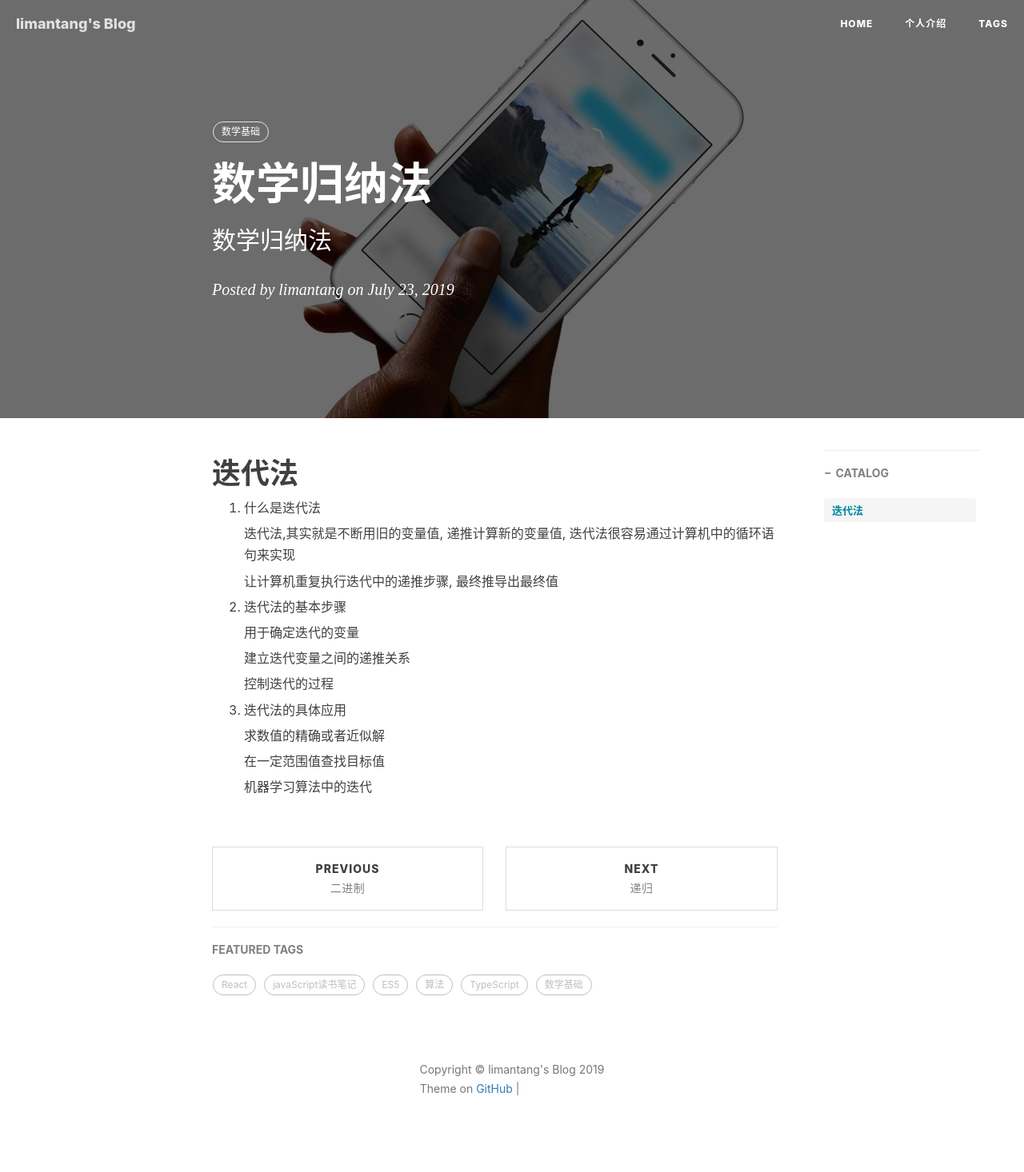
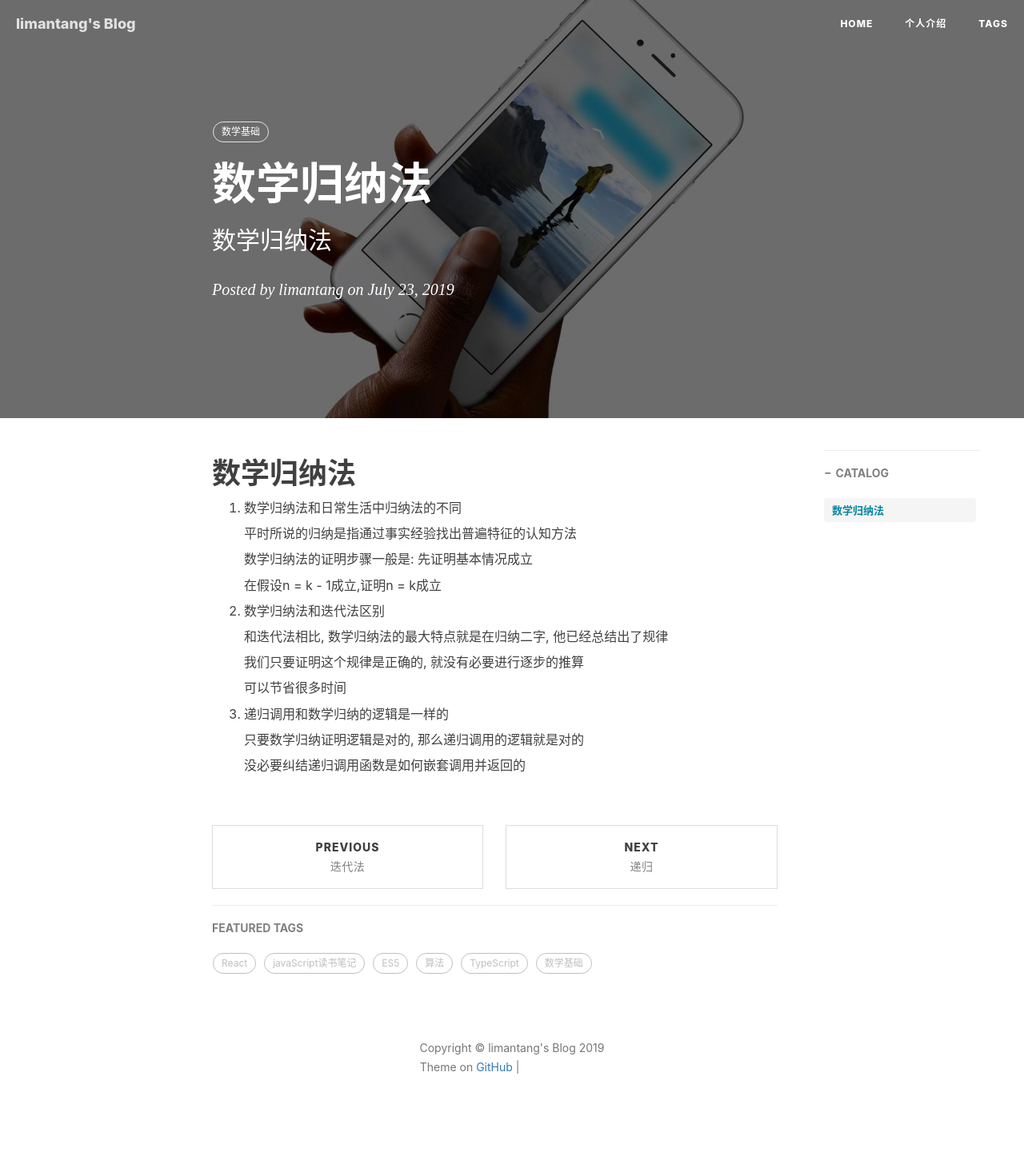
Before and after one commit to echoheart/echoheart.github.io, a Jekyll site: the page built from _posts/2019-07-23-数学归纳法.md, in a window 1280 px wide. Shown: the whole page at 80% size. Built offline with Jekyll 4.4.1, drawn with Linux system fonts in a browser that asks for light colours; nearby versions of some CDN libraries; comment, search, counter and statistics services are not loaded; after the commit the page ends 1439 px from its top, so only the background shows below that; grey boxes are pictures that could not be loaded.

Commit message:
迭代法

```diff
--- a/_posts/2019-07-23-数学归纳法.md
+++ b/_posts/2019-07-23-数学归纳法.md
@@ -10,26 +10,26 @@ tags:
     - 数学基础
 ---
 
-# 迭代法
+# 数学归纳法
 
-1. 什么是迭代法
+1. 数学归纳法和日常生活中归纳法的不同
 
-   迭代法,其实就是不断用旧的变量值, 递推计算新的变量值, 迭代法很容易通过计算机中的循环语句来实现
+   平时所说的归纳是指通过事实经验找出普遍特征的认知方法
 
-   让计算机重复执行迭代中的递推步骤, 最终推导出最终值
+   数学归纳法的证明步骤一般是: 先证明基本情况成立
 
-2. 迭代法的基本步骤
+   在假设n = k - 1成立,证明n = k成立
 
-   用于确定迭代的变量
+2. 数学归纳法和迭代法区别
 
-   建立迭代变量之间的递推关系
+   和迭代法相比, 数学归纳法的最大特点就是在归纳二字, 他已经总结出了规律
 
-   控制迭代的过程
+   我们只要证明这个规律是正确的, 就没有必要进行逐步的推算
 
-3. 迭代法的具体应用
+   可以节省很多时间
 
-   求数值的精确或者近似解
+3. 递归调用和数学归纳的逻辑是一样的
 
-   在一定范围值查找目标值
+   只要数学归纳证明逻辑是对的, 那么递归调用的逻辑就是对的
 
-   机器学习算法中的迭代
+   没必要纠结递归调用函数是如何嵌套调用并返回的
```
Also changed, not shown: _posts/2019-07-22-迭代法.md (added, +35 -0 lines).
